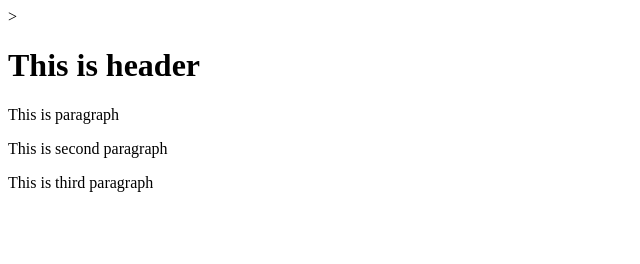
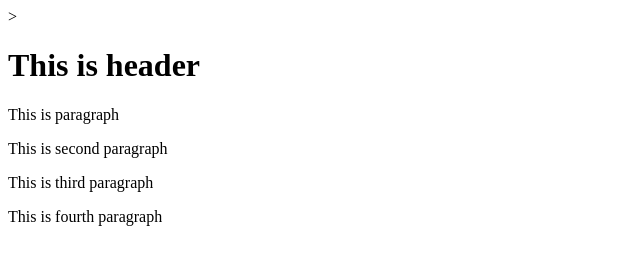
Before and after one commit to ankeshsaha/test-demo, a website: page index.html in a window 1280 px wide. Shown: the whole page, without its empty margins (0-640 px from the left). Drawn offline with Linux system fonts and the light colour scheme.

Commit message:
fifth commit

```diff
--- a/index.html
+++ b/index.html
@@ -8,6 +8,7 @@
         <p>This is paragraph</p>
         <p>This is second paragraph</p>
         <p>This is third paragraph</p>
+        <p>This is fourth paragraph</p>
     </body>
 
 </html>
```
Also changed, not shown: package.json (added, +24 -0 lines), 2 other files.
